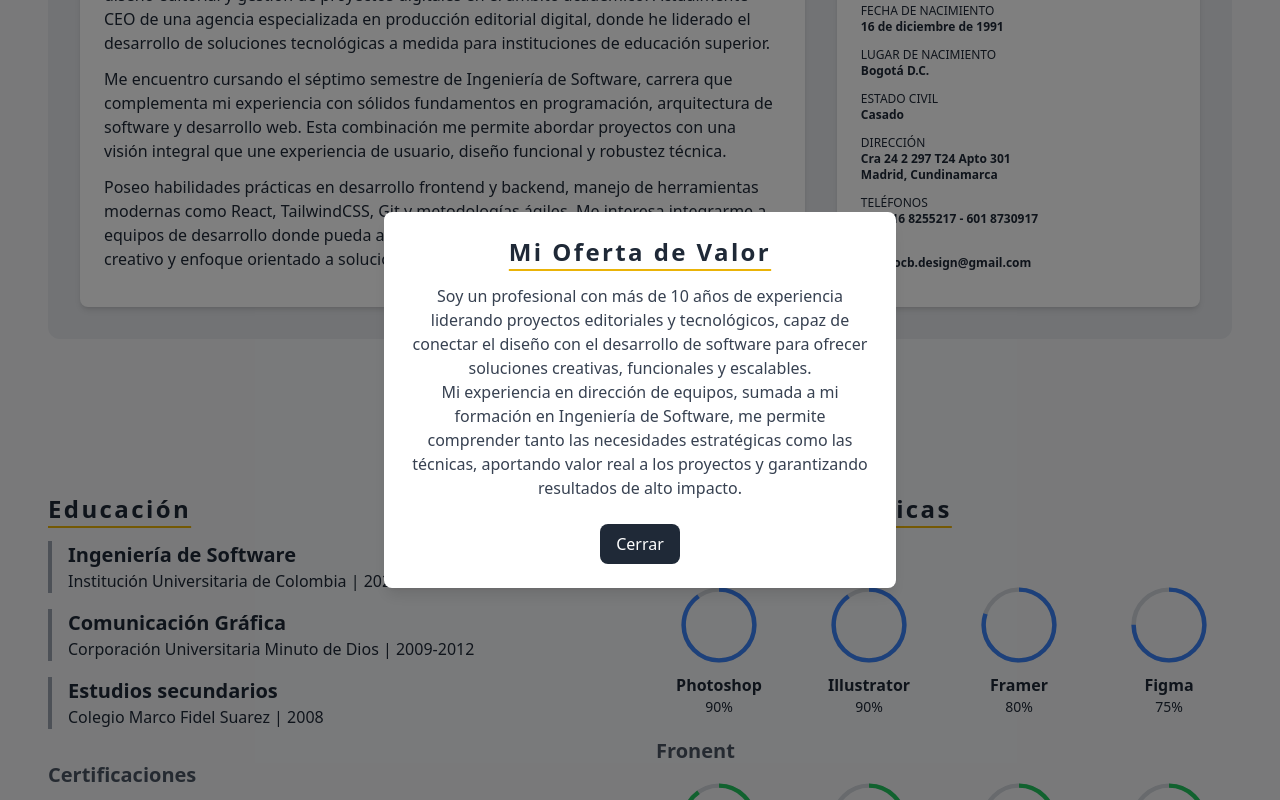
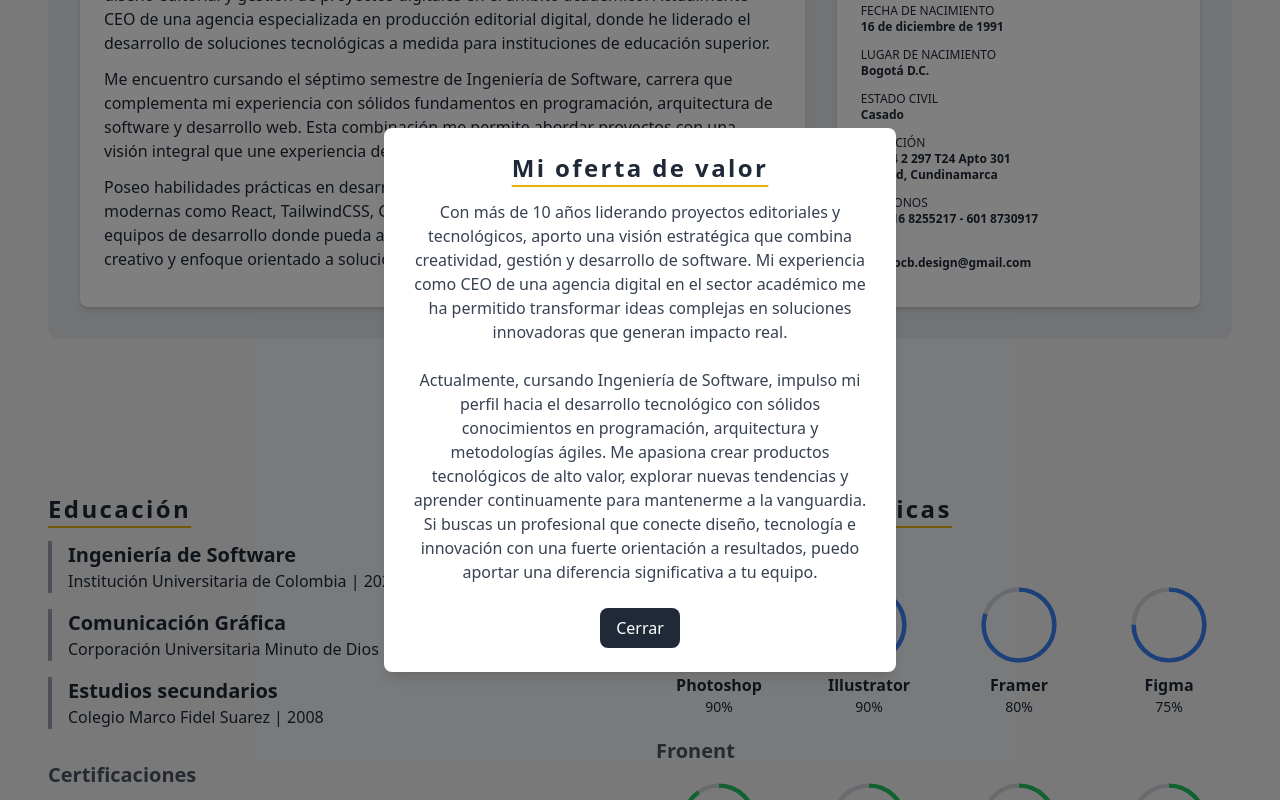
Before and after one commit to EngCamilo/cv-camilo, a React (Vite) app: page / in a window 1280 px wide. Both pictures are taken after a click on the button "¿Por qué contratarme?". Shown: the part 470-1270 px from the top of the page. Built offline with nearby package versions, Linux system fonts and the light colour scheme.

Commit message:
Actualización PVal

```diff
--- a/src/components/ValorPopup.jsx
+++ b/src/components/ValorPopup.jsx
@@ -4,7 +4,9 @@ import { Star } from 'lucide-react';
 export default function ValorPopup() {
   const [isOpen, setIsOpen] = useState(false);
 
-  const ofertaValor = `Soy un profesional con más de 10 años de experiencia liderando proyectos editoriales y tecnológicos, capaz de conectar el diseño con el desarrollo de software para ofrecer soluciones creativas, funcionales y escalables. \nMi experiencia en dirección de equipos, sumada a mi formación en Ingeniería de Software, me permite comprender tanto las necesidades estratégicas como las técnicas, aportando valor real a los proyectos y garantizando resultados de alto impacto.`;
+  const ofertaValor = `Con más de 10 años liderando proyectos editoriales y tecnológicos, aporto una visión estratégica que combina creatividad, gestión y desarrollo de software. Mi experiencia como CEO de una agencia digital en el sector académico me ha permitido transformar ideas complejas en soluciones innovadoras que generan impacto real.
+
+Actualmente, cursando Ingeniería de Software, impulso mi perfil hacia el desarrollo tecnológico con sólidos conocimientos en programación, arquitectura y metodologías ágiles. Me apasiona crear productos tecnológicos de alto valor, explorar nuevas tendencias y aprender continuamente para mantenerme a la vanguardia. Si buscas un profesional que conecte diseño, tecnología e innovación con una fuerte orientación a resultados, puedo aportar una diferencia significativa a tu equipo.`;
 
   return (
     <div className="my-8 text-center">
@@ -20,7 +22,7 @@ export default function ValorPopup() {
       {isOpen && (
         <div className="fixed inset-0 bg-black bg-opacity-50 flex items-center justify-center z-50">
           <div className="bg-white max-w-lg w-full mx-4 rounded-lg shadow-lg p-6 relative">
-            <h2 className="text-2xl font-bold mb-4">Mi Oferta de Valor</h2>
+            <h2 className="text-2xl font-bold mb-4">Mi oferta de valor</h2>
             <p className="text-gray-700 whitespace-pre-line">{ofertaValor}</p>
             <button
               onClick={() => setIsOpen(false)}
```
